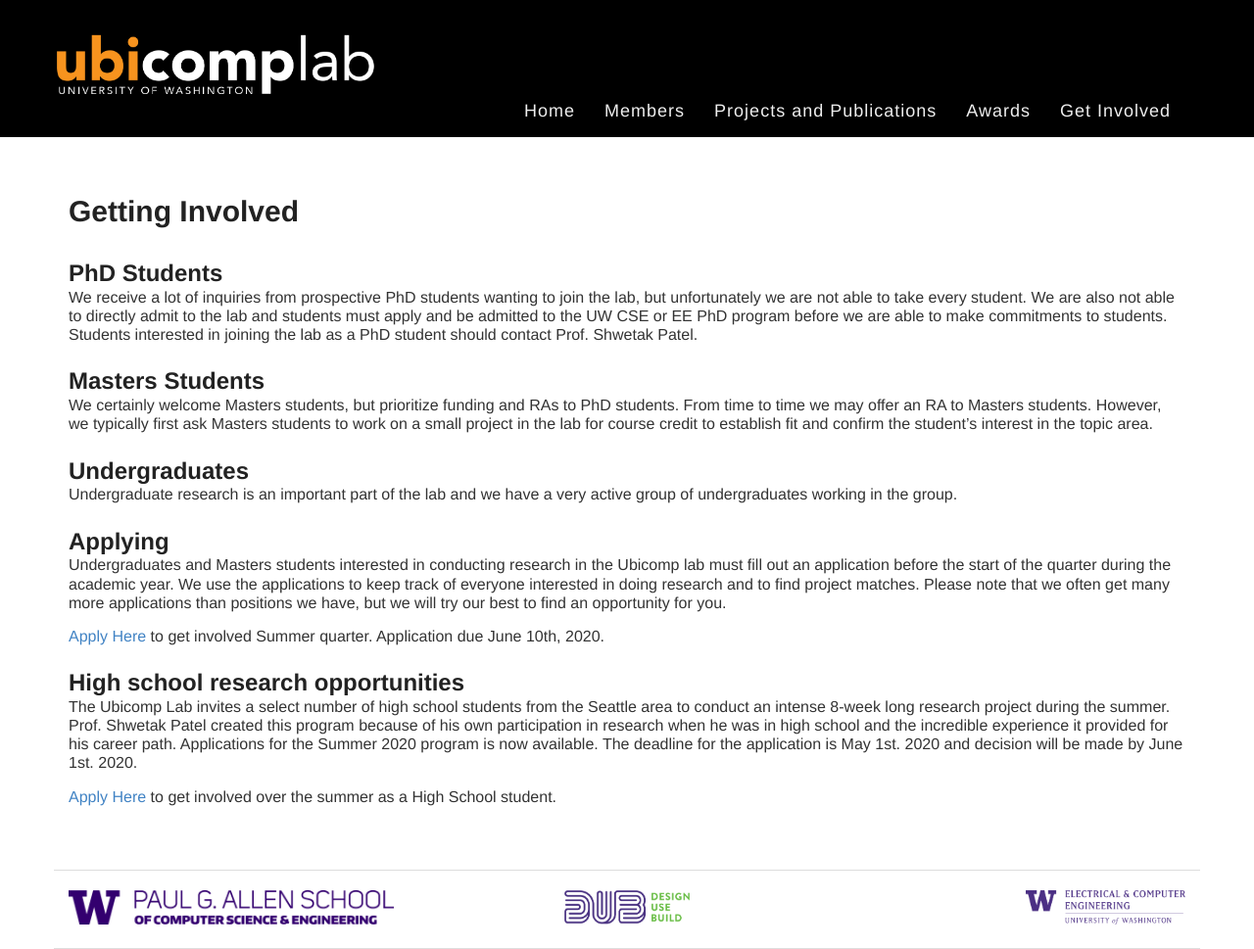
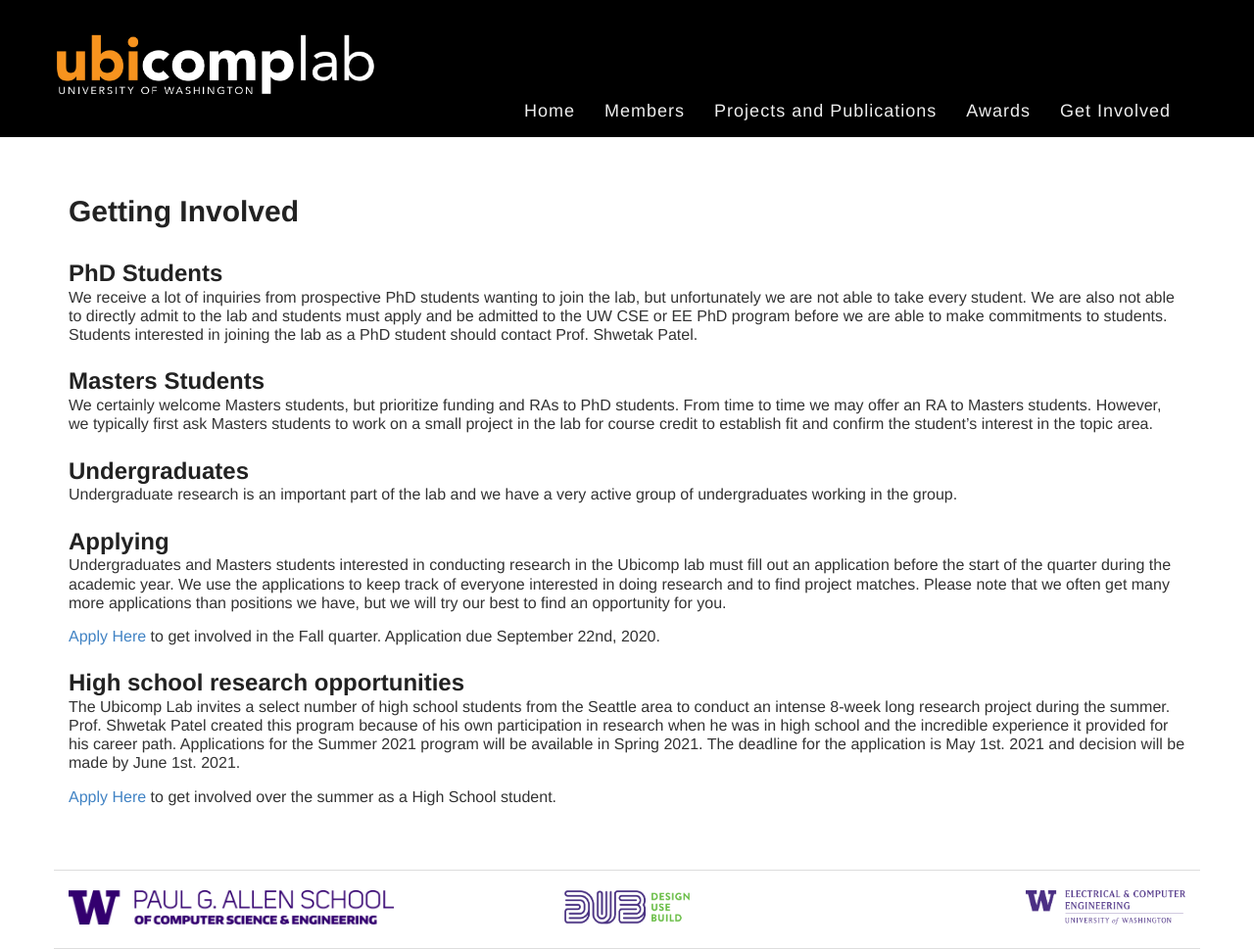
Before and after one commit to ubicomplab/ubicomplab.github.io, a Jekyll site: the page built from get_involved/index.md, in a window 1280 px wide. Shown: the whole page at 98% size. Built offline with Jekyll 4.4.1, drawn with Linux system fonts in a browser that asks for light colours; some web fonts are replaced.

Commit message:
Update index.md

```diff
--- a/get_involved/index.md
+++ b/get_involved/index.md
@@ -15,10 +15,10 @@
 ## Applying
 Undergraduates and Masters students interested in conducting research in the Ubicomp lab must fill out an application before the start of the quarter during the academic year. We use the applications to keep track of everyone interested in doing research and to find project matches. Please note that we often get many more applications than positions we have, but we will try our best to find an opportunity for you.
 
-<a href="https://www.surveygizmo.com/s3/5547814/UbiComp-Lab-Research-Application-Summer-2020">Apply Here</a> to get involved Summer quarter. Application due June 10th, 2020.
+<a href="https://www.surveygizmo.com/s3/5743716/UbiComp-Lab-Research-Application-Fall-2020">Apply Here</a> to get involved in the Fall quarter. Application due September 22nd, 2020.
 
 
 ## High school research opportunities
-The Ubicomp Lab invites a select number of high school students from the Seattle area to conduct an intense 8-week long research project during the summer.  Prof. Shwetak Patel created this program because of his own participation in research when he was in high school and the incredible experience it provided for his career path. Applications for the Summer 2020 program is now available. The deadline for the application is May 1st. 2020 and decision will be made by June 1st. 2020.
+The Ubicomp Lab invites a select number of high school students from the Seattle area to conduct an intense 8-week long research project during the summer.  Prof. Shwetak Patel created this program because of his own participation in research when he was in high school and the incredible experience it provided for his career path. Applications for the Summer 2021 program will be available in Spring 2021. The deadline for the application is May 1st. 2021 and decision will be made by June 1st. 2021.
 
 <a href="https://www.surveygizmo.com/s3/5315212/UbiComp-Lab-High-School-Research-Application-Summer-2020">Apply Here</a> to get involved over the summer as a High School student.
```
